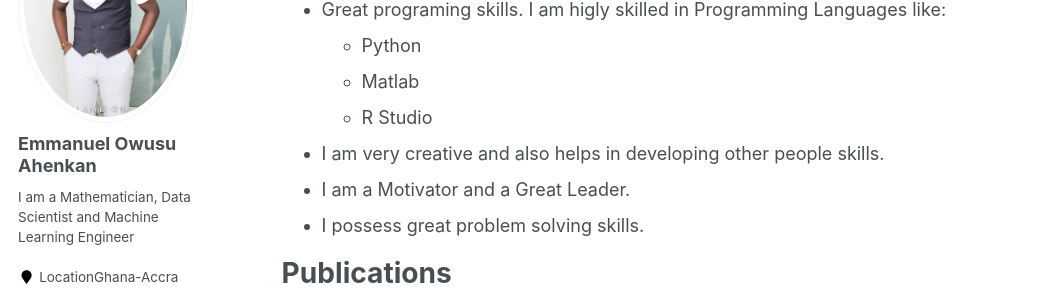
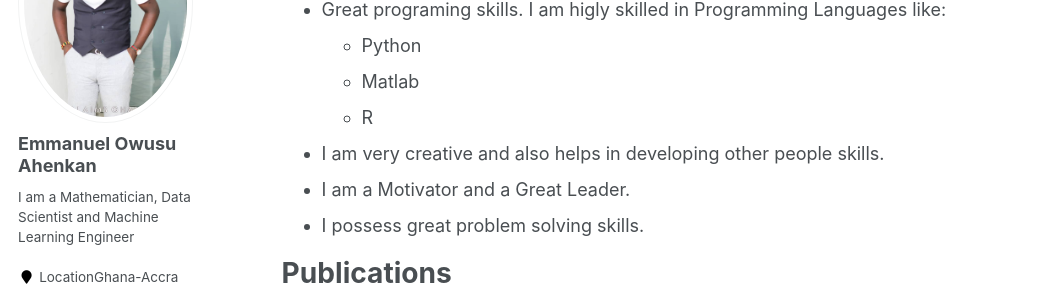
Before and after one commit to EmmanuelOwusu/EmmanuelOwusu.github.io, a Jekyll site: the page built from _pages/cv.md, in a window 1280 px wide and 900 px high, scrolled down 690 px. Shown: the part 153-451 px from the top of the window, without its empty margins (0-1057 px from the left). Built offline with Jekyll 4.4.1, drawn with Linux system fonts in a browser that asks for light colours; some web fonts are replaced.

Commit message:
Updated CV.md
Updated CV.md

```diff
--- a/_pages/cv.md
+++ b/_pages/cv.md
@@ -35,7 +35,7 @@ Skills
 * Great programing skills. I am higly skilled in Programming Languages like:
   * Python
   * Matlab
-  * R Studio
+  * R
 * I am very creative and also helps in developing other people skills.
 * I am a Motivator and a Great Leader.
 * I possess great problem solving skills.
```
